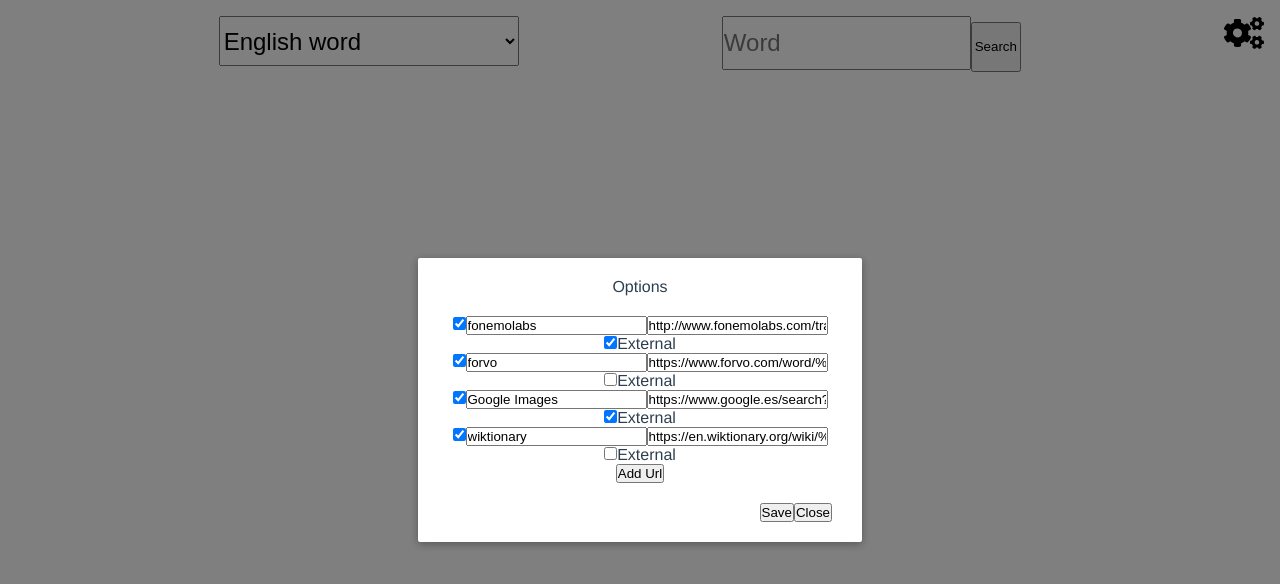
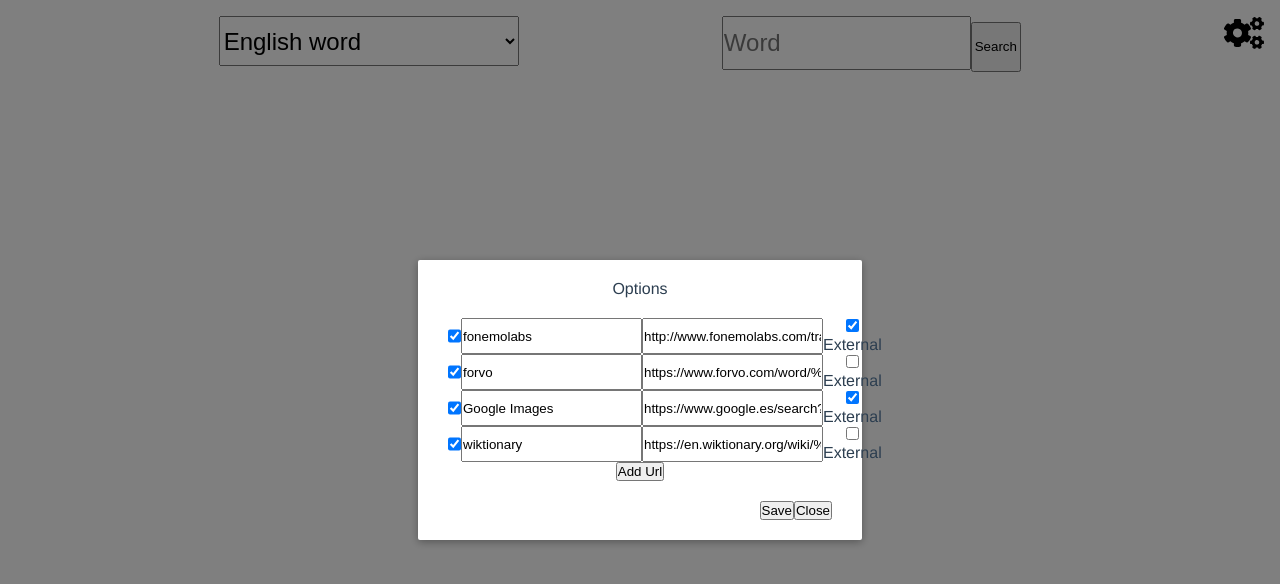
Before and after one commit to chiptus/multi-search, a Vue app: page / in a window 1280 px wide. Both pictures are taken after a click on the button 1244 px from the left and 34 px from the top of the page. Shown: the top 584 px of the page. Built offline with nearby package versions, Linux system fonts and the light colour scheme.

Commit message:
some styling to url-option

```diff
--- a/src/components/url-option.vue
+++ b/src/components/url-option.vue
@@ -1,5 +1,5 @@
 <template>
-  <div>
+  <div class="url-option">
     <input
       type="checkbox"
       :name="url.id + '-enabled'"
@@ -8,6 +8,7 @@
     >
     <input name="url-name" id="url-name-input" v-model="url.name">
     <input name="url-link" id="url-link-input" v-model="url.link">
+    <div>
       <input
         type="checkbox"
         :name="url.id+'-external'"
@@ -15,6 +16,7 @@
         v-model="url.external"
       >
       <label :for="url.id+'-external-checkbox'">External</label>
+    </div>
   </div>
 </template>
 
@@ -29,4 +31,12 @@ export default {
 </script>
 
 <style>
+.url-option {
+  display: flex;
+  justify-content: space-between;
+}
+
+#url-link-input {
+  flex: 1;
+}
 </style>
```
Lines whose indentation alone changed are shown as unchanged.
